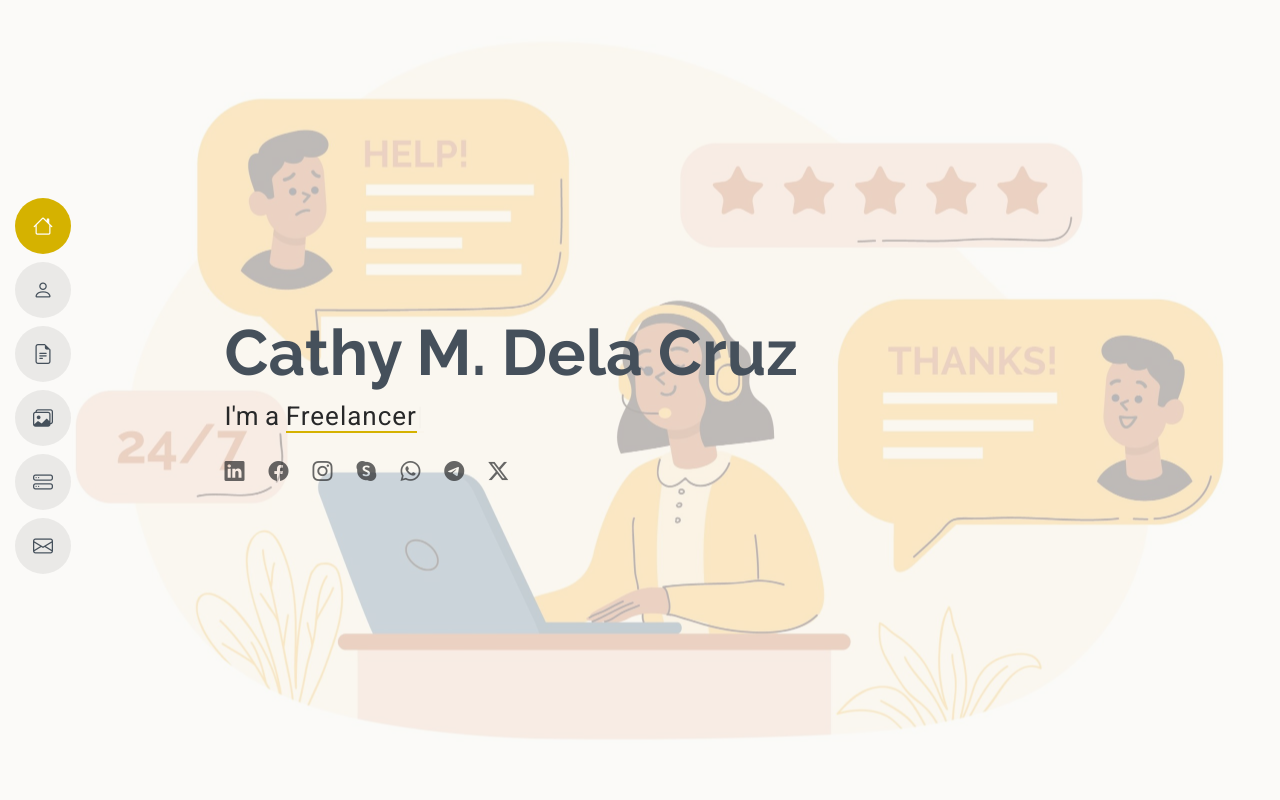
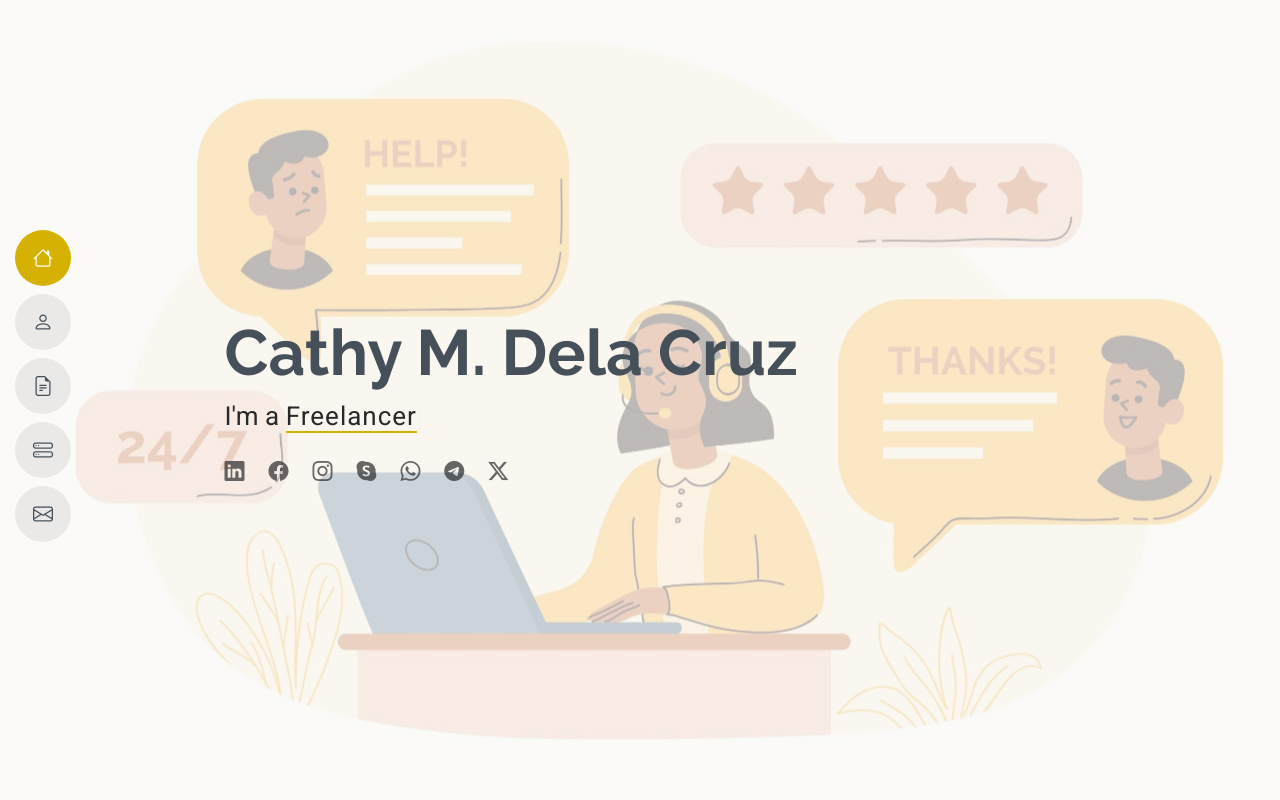
Before and after one commit to korpiiii/Sample-Resume-Website, a plain HTML site: page index.html in a window 1280 px wide. Shown: the top 800 px of the page. Drawn offline with Linux system fonts and the light colour scheme; animation ran at ten frames a second.

Commit message:
Update index.html

```diff
--- a/index.html
+++ b/index.html
@@ -47,7 +47,7 @@
         <li><a href="#hero" class="active"><i class="bi bi-house navicon"></i><span>Home</span></a></li>
         <li><a href="#about"><i class="bi bi-person navicon"></i><span>About</span></a></li>
         <li><a href="#resume"><i class="bi bi-file-earmark-text navicon"></i><span>Resume</span></a></li>
-        <li><a href="#portfolio"><i class="bi bi-images navicon"></i><span>Portfolio</span></a></li>
+
         <li><a href="#services"><i class="bi bi-hdd-stack navicon"></i><span>Skills</span></a></li>
         <li><a href="#contact"><i class="bi bi-envelope navicon"></i><span>Contact</span></a></li>
       </ul>
```
